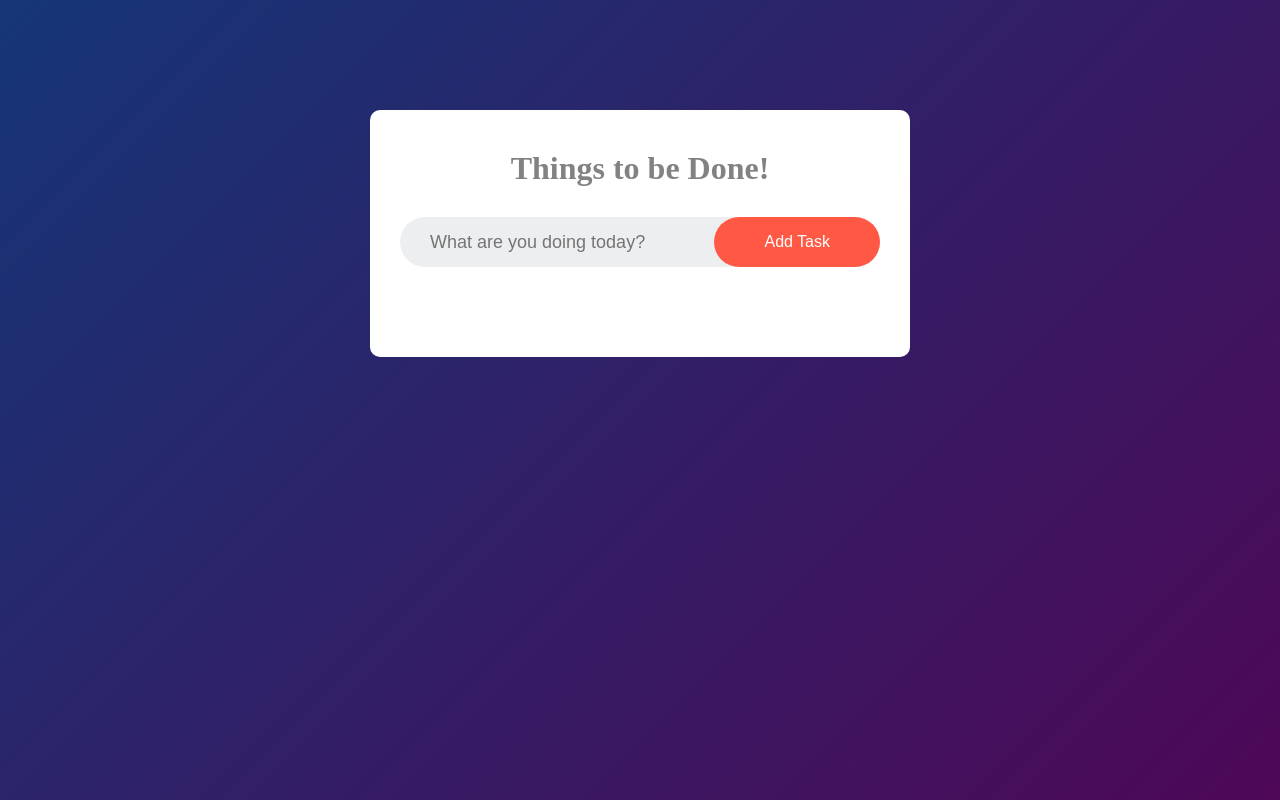
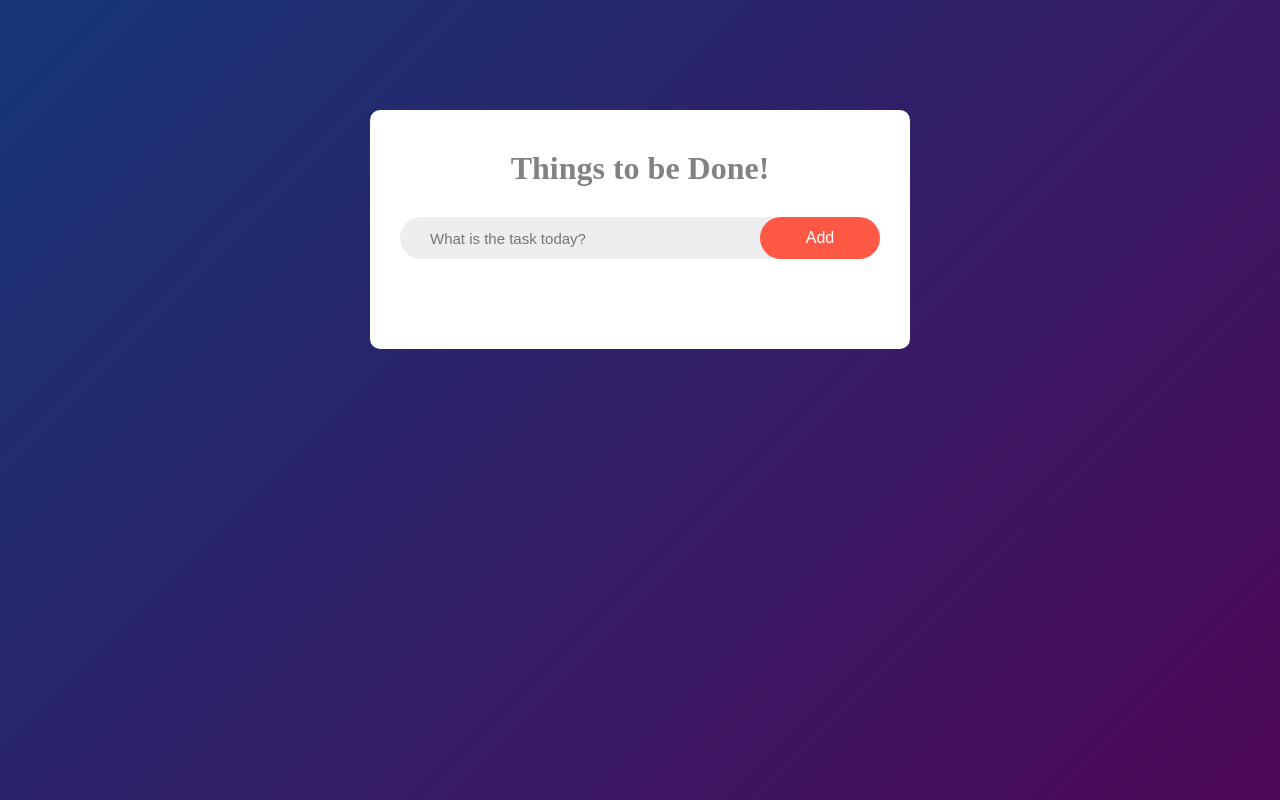
Before and after one commit to AniSmart-86/React-Todo-List, a React (Create React App) app: page / in a window 1280 px wide. Built offline with nearby package versions, Linux system fonts and the light colour scheme.

Commit message:
List Updated

```diff
--- a/src/App.css
+++ b/src/App.css
@@ -30,7 +30,7 @@
 input{
   /* max-width: 100%; */
   width: 100%;
-  font-size: 18px;
+  font-size: 15px;
   flex: 1;
   border: none;
   outline: none;
@@ -44,9 +44,10 @@ input{
 
 button{
   max-width: 100%;
+  width: 120px;
   border: none;
   outline: none;
-  padding: 16px 50px;
+  padding: 12px 12px;
   background-color: #ff5945;
   color: #fff;
   font-size: 16px;
--- a/src/components/ToDoForm.js
+++ b/src/components/ToDoForm.js
@@ -14,9 +14,9 @@ export const ToDoForm = ({addTodo}) => {
   return (
     <form className='todoForm' onSubmit={handleSubmit}>
         <div className='input-container'>
-        <input type='text' className='Todo-input' value={value} placeholder='What are you doing today?'
+        <input type='text' className='Todo-input' value={value} placeholder='What is the task today?'
         onChange={(e) => setValue(e.target.value)} />
-        <button type='submit' className='todo-btn'>Add Task</button>
+        <button type='submit' className='todo-btn'>Add</button>
         </div>
 
     </form>
```
